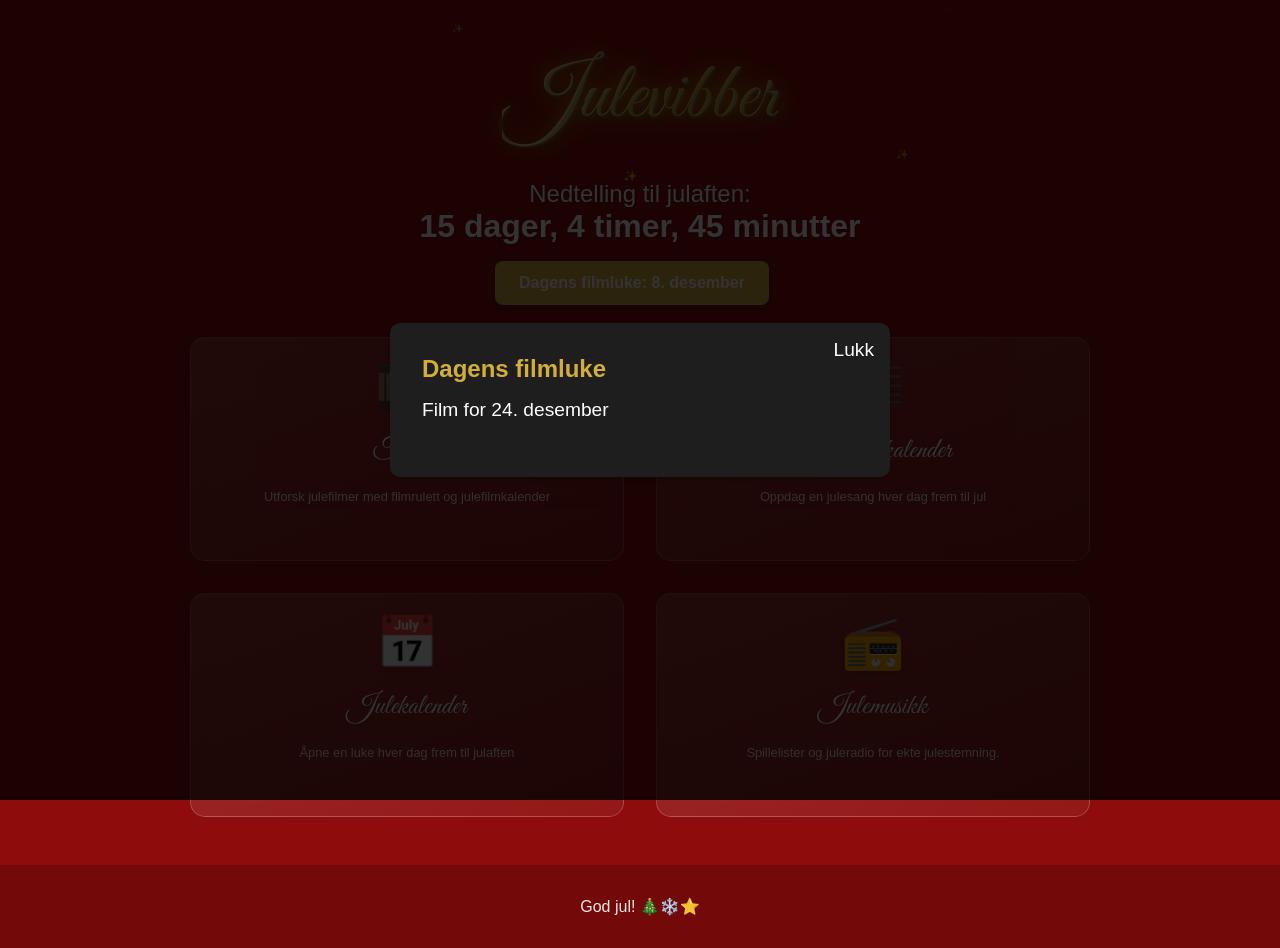
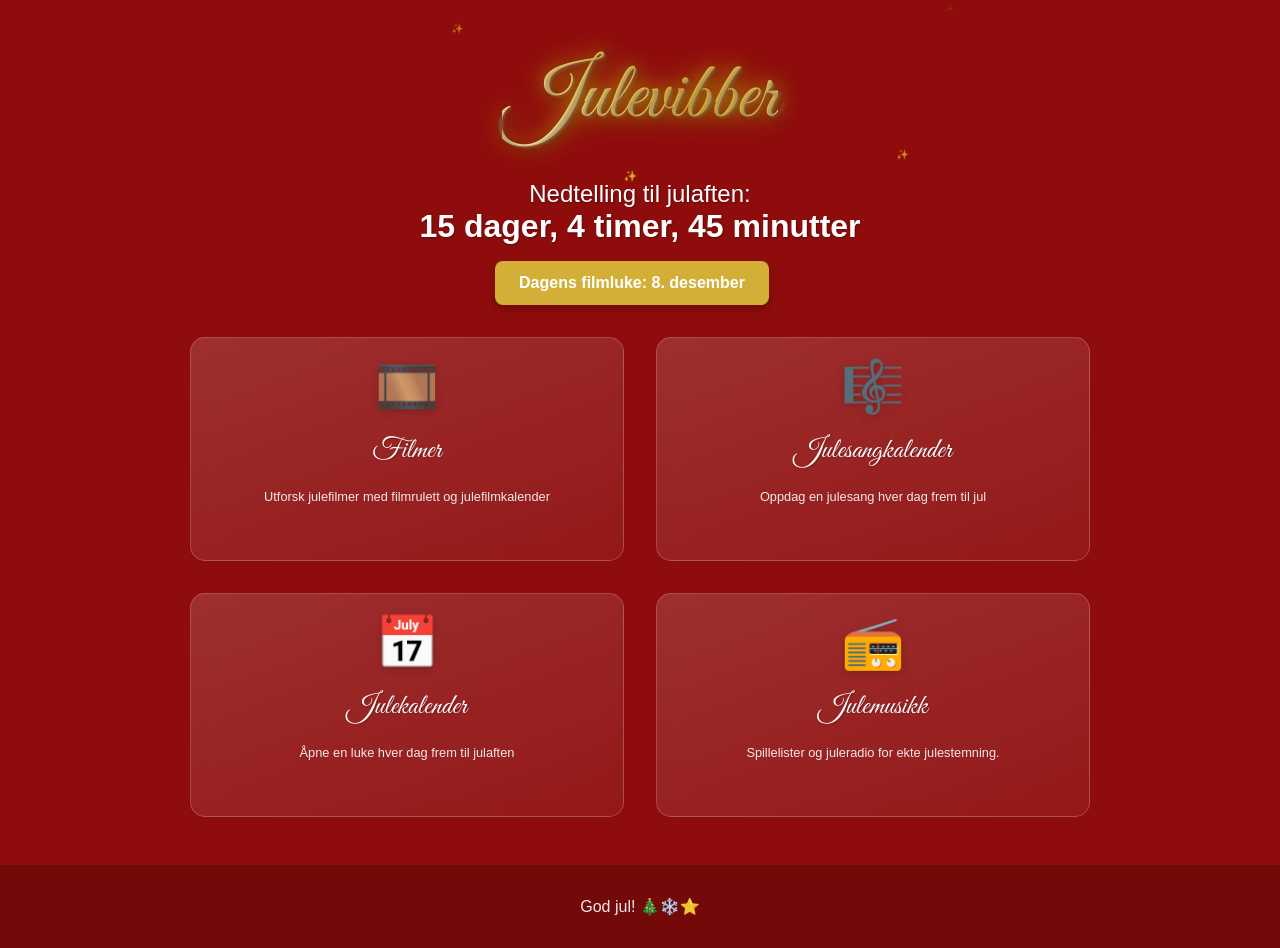
Before and after one commit to minacaroline/Julevibber, a website: page Julevibber/public/home.html in a window 1280 px wide. Drawn offline with Linux system fonts and the light colour scheme.

Commit message:
Remove auto-popup on page load

```diff
--- a/Julevibber/public/home.html
+++ b/Julevibber/public/home.html
@@ -453,20 +453,6 @@
             moviePopupOverlay.style.display = 'none';
         });
 
-        // Open movie popup for today's movie on page load
-        window.addEventListener('load', () => {
-            const now = new Date();
-            const today = now.getDate();
-            const month = now.getMonth();
-
-            if (month === 11 && today >= 1 && today <= 24) {
-                // Here you would typically fetch the movie title from your data source
-                // For this example, we'll just use a placeholder title
-                const movieTitle = `Film for 24. desember`; // Placeholder title
-                openMoviePopup(movieTitle);
-            }
-        });
-
         const defaultMovies = [
             'Hjemme Alene',
             'Hjemme Alene 2',
```
